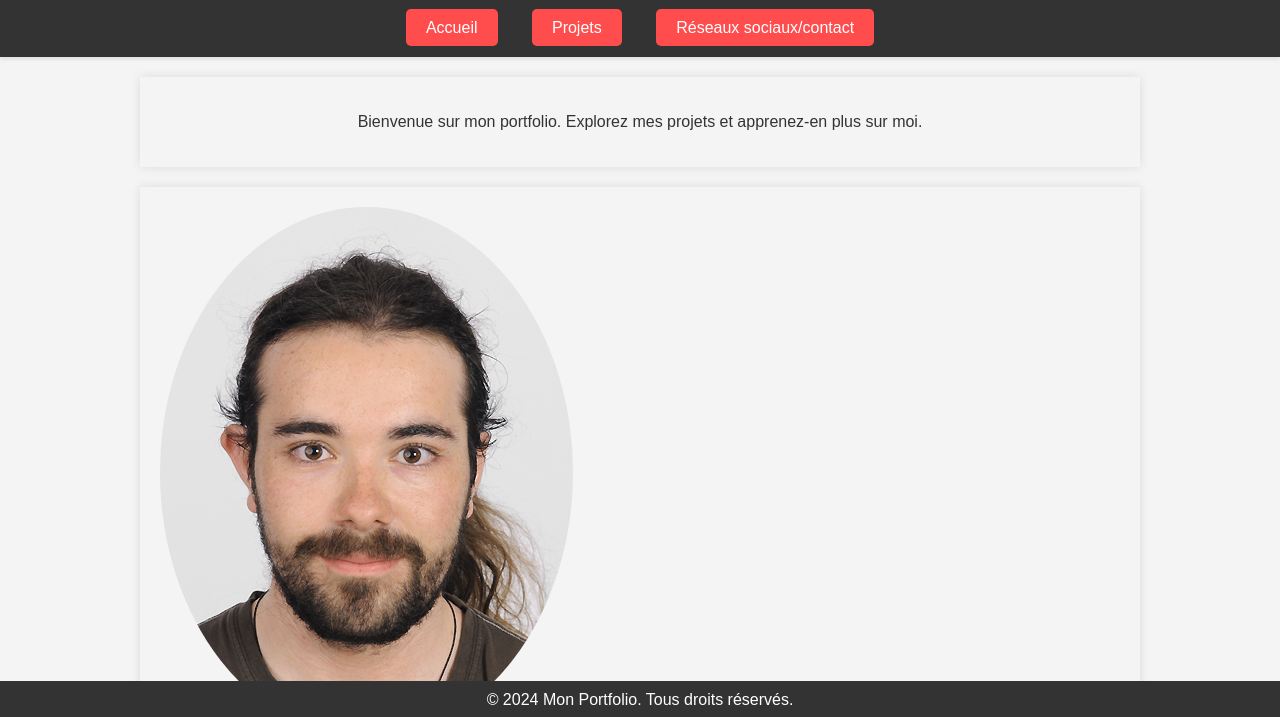
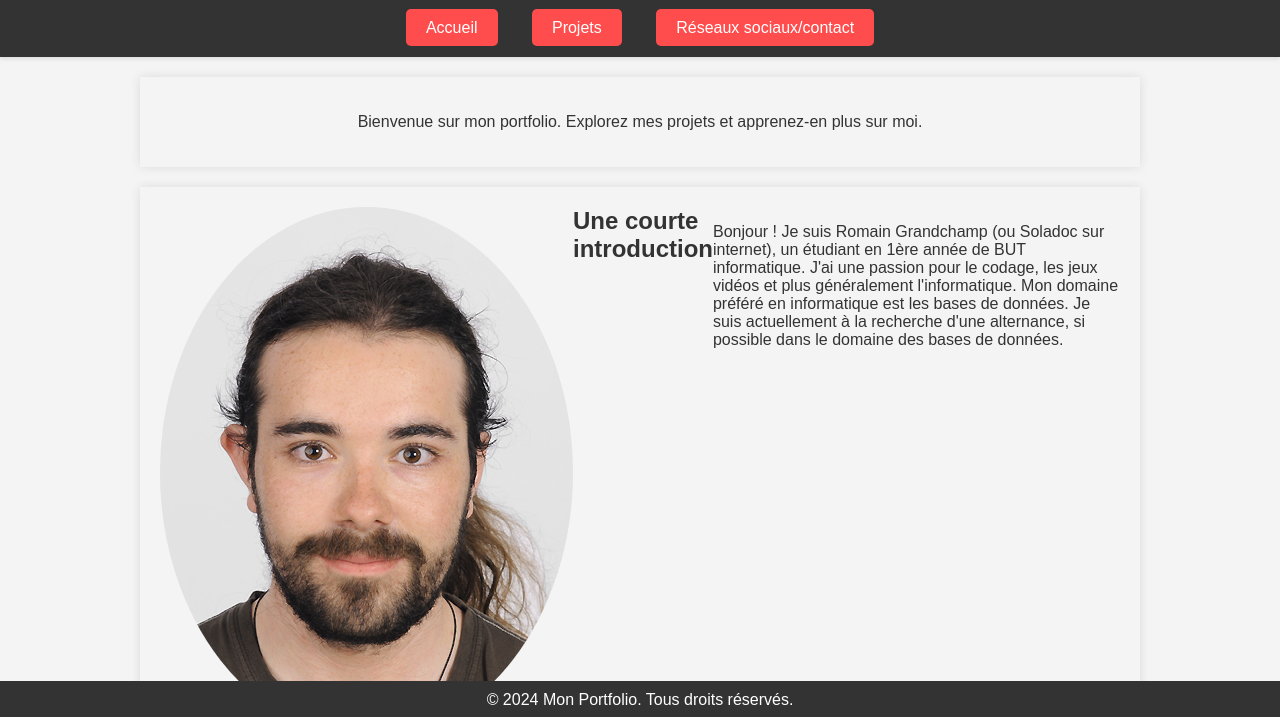
Before and after one commit to Soladoc/portfolio, a plain HTML site: page index.html in a window 1280 px wide. Shown: the part 81-798 px from the top of the page. Drawn offline with Linux system fonts and the light colour scheme.

Commit message:
Update styles.css

```diff
--- a/styles.css
+++ b/styles.css
@@ -33,6 +33,11 @@ header {
 #toggle-mode:hover {
     background-color: #00BFFF; /* Deep Sky Blue for light mode hover */
     color: #fff;
+}
+
+#about {
+    display: flex;
+    justify-content: space-between;
 }
 
 body.light-mode #toggle-mode {
```
